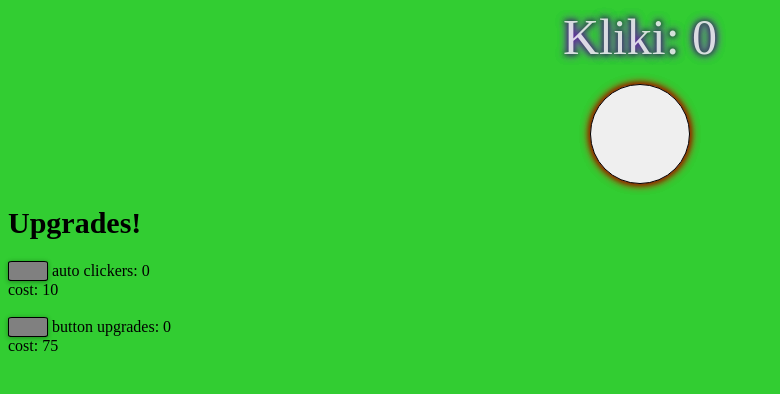
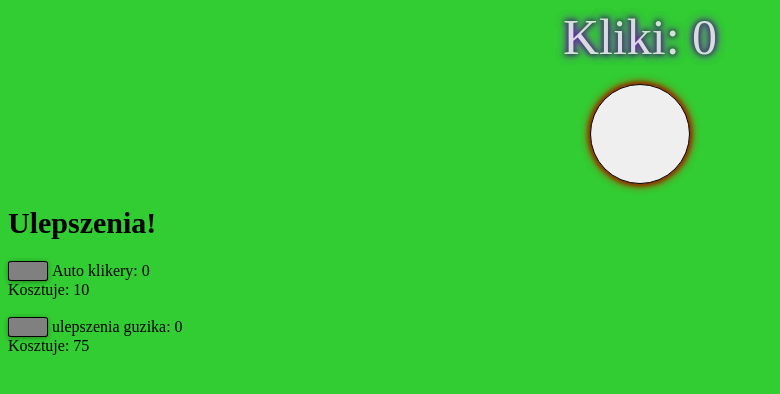
Before and after one commit to blobyblobyblob/Latek-Clicker, a plain HTML site: page index.html in a window 1280 px wide. Shown: the whole page, without its empty margins (0-780 px from the left). Drawn offline with Linux system fonts and the light colour scheme.

Commit message:
Update index.html

```diff
--- a/index.html
+++ b/index.html
@@ -16,39 +16,39 @@
 
     <button class="box" onclick="myfunction()"></button>
     </center>
-    <h1 style="font-size: 30px">Upgrades!</h1>
+    <h1 style="font-size: 30px">Ulepszenia!</h1>
 
     <button class="buybox inline" onclick="buyupgrade()"></button>
-    <div class="inline" id="upgrade">auto clickers: 0</div>
-    <div id="cost">cost: 10</div>
+    <div class="inline" id="upgrade">Auto klikery: 0</div>
+    <div id="cost">Kosztuje: 10</div>
     <br>
     <button class="buybox inline" onclick="upgradeclick()"></button>
-    <div class="inline" id="buttonupgrade">button upgrades: 0</div>
-    <div id="cost4">cost: 75</div>
+    <div class="inline" id="buttonupgrade">ulepszenia guzika: 0</div>
+    <div id="cost4">Kosztuje: 75</div>
     <br>
     <div id="hiddentest">
         <button class="buybox inline" onclick="buyupgrade1()"></button>
-        <div id="ultra" class="inline">ultra clickers: 0</div>
-        <div id="cost2">cost: 100</div>
+        <div id="ultra" class="inline">ultra klikery: 0</div>
+        <div id="cost2">Kosztuje: 100</div>
         <br>
     </div>
     <div id="hide2">
         <button class="buybox inline" onclick="buyupgrade3()"></button>
-        <div id="omega" class="inline">omega clickers: 0</div>
-        <div id="cost3">cost: 1000</div>
+        <div id="omega" class="inline">omega klikery: 0</div>
+        <div id="cost3">Kosztuje: 1000</div>
         <br>
     </div>
     <div id="hide3">
         <button class="buybox inline" onclick="buyupgrade4()"></button>
         <div id="hype" class="inline">hyper clickers: 0</div>
-        <div id="cost5">cost: 5000</div>
+        <div id="cost5">Kosztuje: 5000</div>
         <br>
 
     </div>
     <div id="hide4">
         <button onclick="buynuk()" class="buybox inline"></button>
-        <div class="inline" id="nukee">nuclear clickers: 0</div>
-        <div id="cost6">cost: 10000</div>
+        <div class="inline" id="nukee">elon musk klikery: 0</div>
+        <div id="cost6">Kosztuje: 10000</div>
     </div>
     <script src="script.js"></script>
 
```
